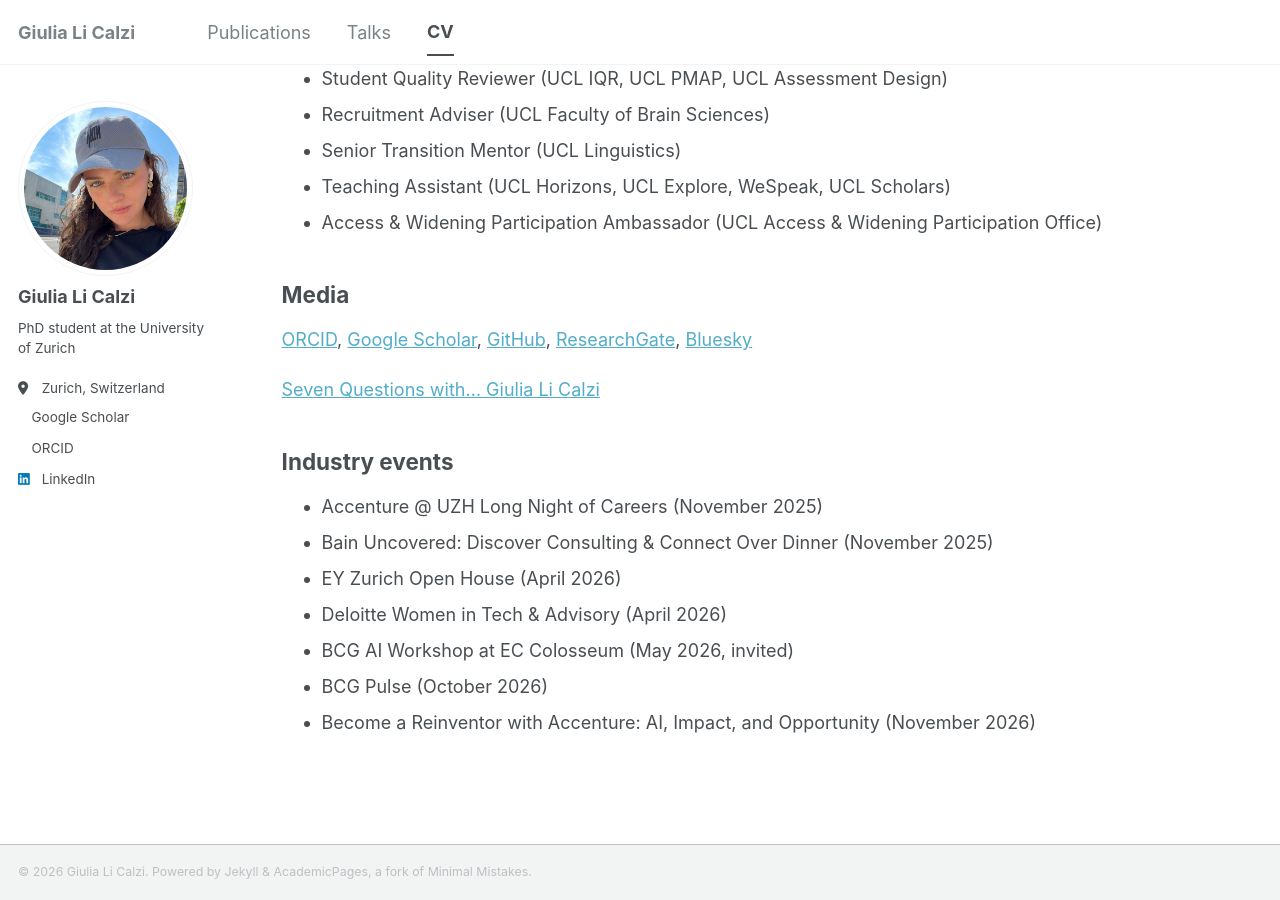
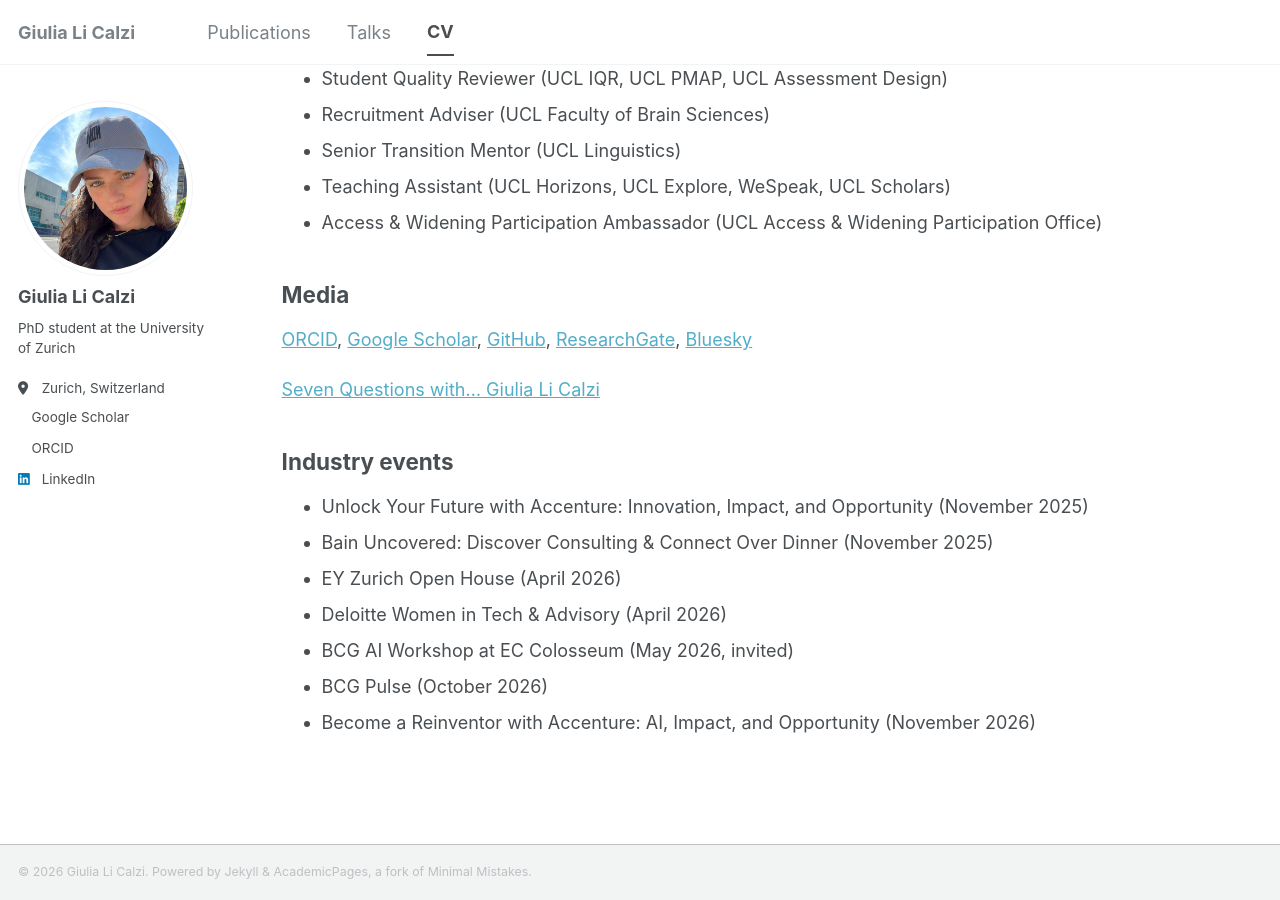
Before and after one commit to glicalzi/glicalzi.github.io, a Jekyll site: the page built from _pages/cv.md, in a window 1280 px wide and 900 px high, scrolled down 2062 px. Built offline with Jekyll 4.4.1, drawn with Linux system fonts in a browser that asks for light colours; a style sheet for code colours, icons or effects is not loaded.

Commit message:
Update cv.md

```diff
--- a/_pages/cv.md
+++ b/_pages/cv.md
@@ -73,7 +73,7 @@ Moul, V., & **Li Calzi, G.** (2022). Anglo-Latin macaronic verse in early modern
 [Seven Questions with... Giulia Li Calzi](https://www.ucl.ac.uk/news/2021/oct/seven-questions-giulia-li-calzi)
 
 ## Industry events
-- Accenture @ UZH Long Night of Careers (November 2025)
+- Unlock Your Future with Accenture: Innovation, Impact, and Opportunity (November 2025)
 - Bain Uncovered: Discover Consulting &amp; Connect Over Dinner (November 2025)
 - EY Zurich Open House (April 2026)
 - Deloitte Women in Tech &amp; Advisory (April 2026)
```
